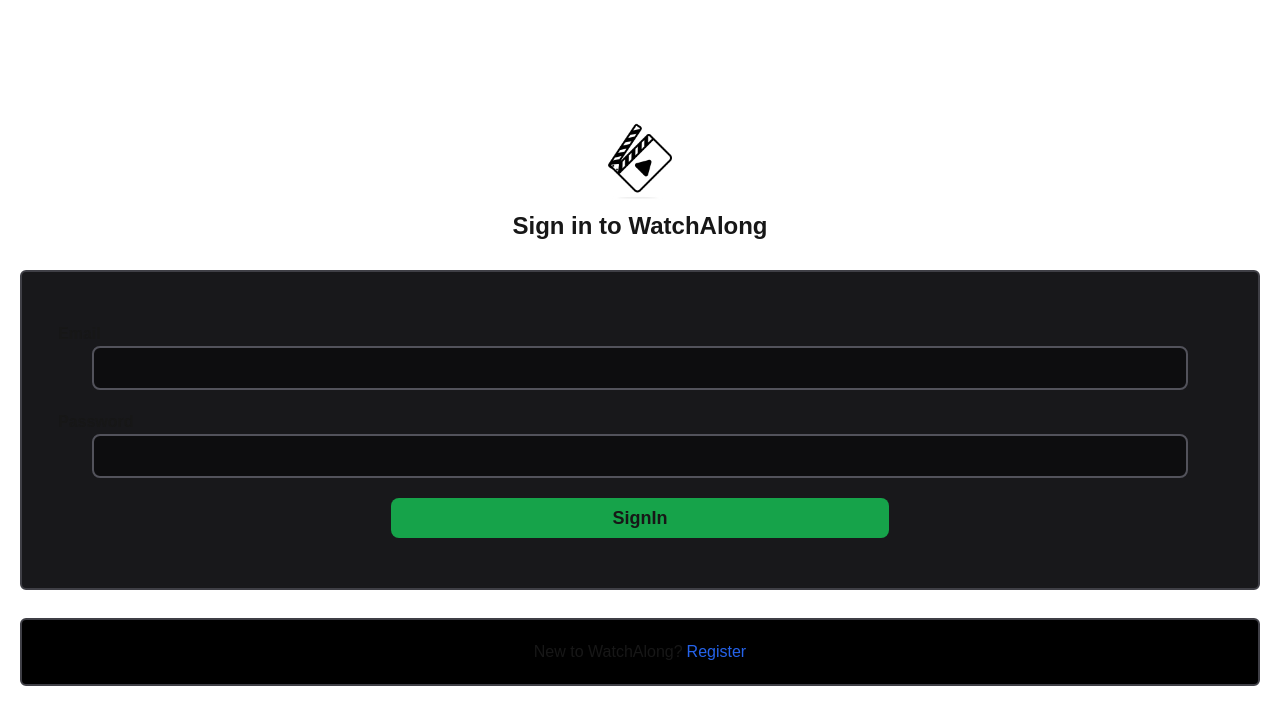
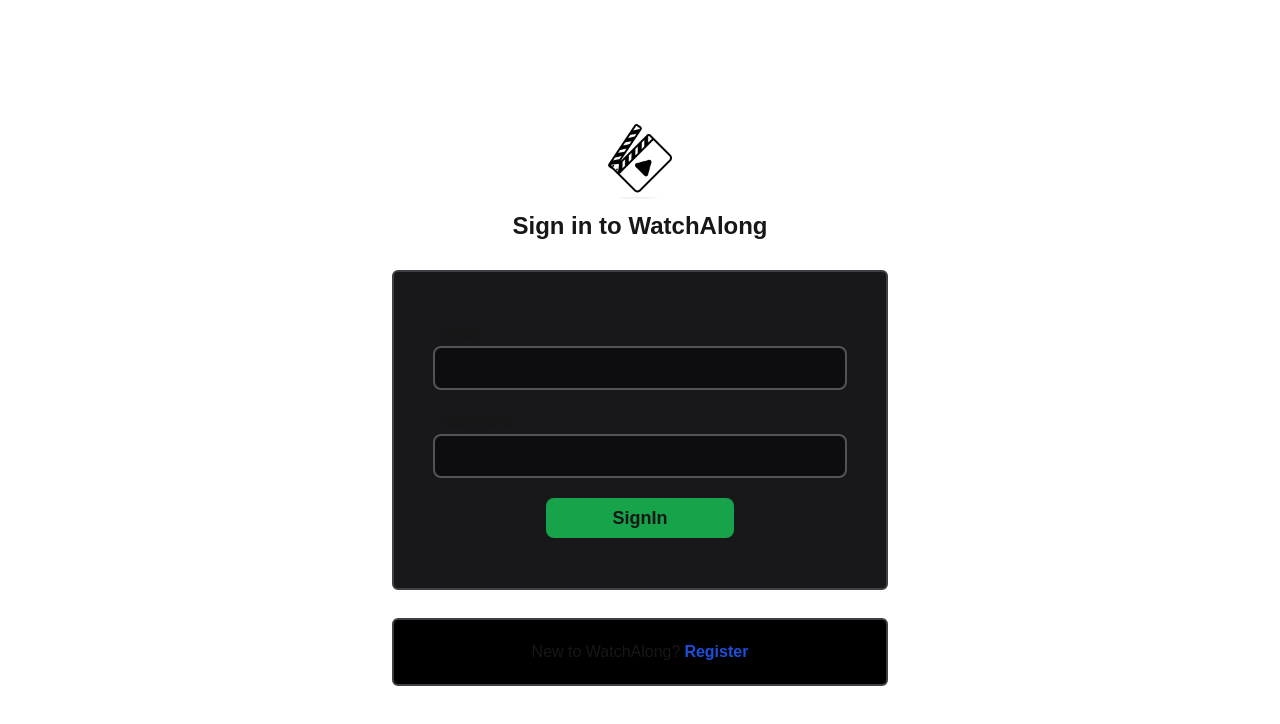
Before and after one commit to Rishabh8210/WatchAlong, a Next.js app: page /signin in a window 1280 px wide. Shown: the top 724 px of the page. Built offline with nearby package versions, Linux system fonts and the light colour scheme.

Commit message:
Fact : Little changes in stylesheet

```diff
--- a/src/components/Signin-Component/NewHere.tsx
+++ b/src/components/Signin-Component/NewHere.tsx
@@ -2,10 +2,10 @@ import Link from "next/link"
 
 const NewHere = () => {
     return (
-        <div className='h-fit w-full flex justify-center rounded-md p-5 border-2 items-center bg-black border-zinc-700'>
+        <div className='h-fit w-full md:w-2/5 flex justify-center rounded-md p-5 border-2 items-center bg-black border-zinc-700'>
             <div className="h-fit w-full flex gap-1 justify-center items-center">
                 <p>New to WatchAlong?</p>
-                <Link className="text-blue-600 " href={'/signup'}>Register</Link>
+                <Link className="text-blue-700 font-semibold " href={'/signup'}>Register</Link>
             </div>
         </div>
     )
--- a/src/components/Signin-Component/SigninMain.tsx
+++ b/src/components/Signin-Component/SigninMain.tsx
@@ -1,15 +1,14 @@
 "use client"
-import Link from "next/link"
 import { useState } from "react"
 
 const Signin = () => {
     const [email, setEmail] = useState('')
     const [password, setPassword] = useState('')
     return (
-        <div className='min-h-[40vh] w-full p-5 rounded-md border-2 flex justify-center items-center bg-zinc-900 border-zinc-700'>
+        <div className='min-h-[40vh] w-full md:w-2/5 p-5 rounded-md border-2 flex justify-center items-center bg-zinc-900 border-zinc-700'>
             <form className="h-fit w-full flex flex-col justify-center items-center gap-5">
                 <div className="h-fit w-full flex justify-center items-center flex-col">
-                    <p className="px-4 w-full font-semibold">Email</p>
+                    <p className="px-4 md:px-6 w-full font-semibold">Email</p>
                     <input
                         type="email"
                         className="h-11 w-11/12 text-gray-300 px-3 rounded-lg bg-black bg-opacity-45 border-2 border-zinc-600 outline-none focus:border-blue-600"
@@ -21,7 +20,7 @@ const Signin = () => {
                 </div>
 
                 <div className="h-fit w-full flex justify-center items-center flex-col">
-                    <p className="px-4 w-full font-semibold">Password</p>
+                    <p className="px-4 md:px-6 w-full font-semibold">Password</p>
                     <input
                         type="password"
                         className="h-11 w-11/12 px-3 text-gray-300 rounded-lg bg-black bg-opacity-45 border-2 border-zinc-600 outline-none focus:border-blue-600"
@@ -33,7 +32,7 @@ const Signin = () => {
                 </div>
 
                 <div className="h-fit w-full flex justify-center items-center flex-col">
-                    <button className="bg-green-600 h-fit p-1.5 w-5/12 rounded-lg text-lg font-semibold" onClick={() => alert(`${email + password}`)}>SignIn</button>
+                    <button className="bg-green-600 h-fit p-1.5 w-5/12 rounded-lg text-lg font-semibold hover:text-green-600 hover:bg-transparent hover:border-2 border-zinc-700">SignIn</button>
                 </div>
             </form>
         </div>
```
